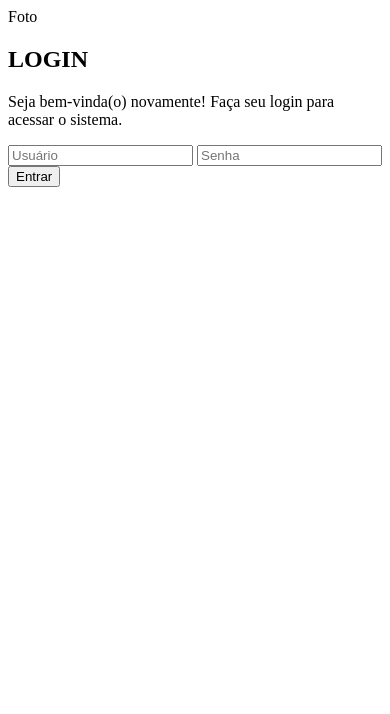
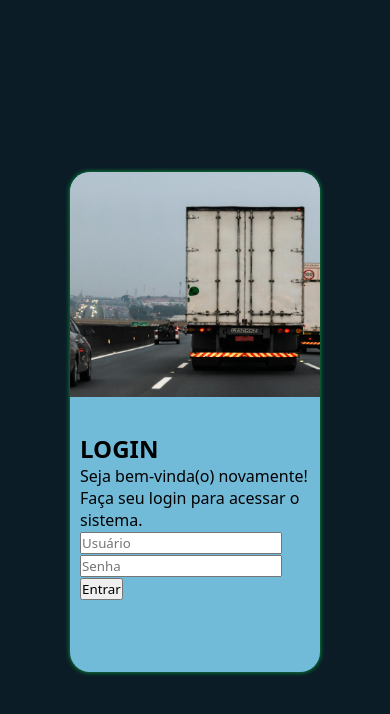
Before and after one commit to Mixas75/Projeto-Login, a plain HTML site: page index.html in a window 390 px wide. Drawn offline with Linux system fonts and the light colour scheme.

Commit message:
Inicio do Mobile First

```diff
--- a/estilos/style.css
+++ b/estilos/style.css
@@ -1,9 +1,59 @@
 @charset "utf-8";
 
 /** Paleta de Cores
-#0B1C26
-#79B4D9
-#71BBD9
-#C9E7F2
-#0DA643
+#0B1C26 #0D0D0D
+#79B4D9 #F21905
+#71BBD9 #F2C572
+#C9E7F2 #014011
+#0DA643 #AAB7BF
 */
+:root {
+  --cor1: #0B1C26;
+  --cor2: #79b4d9;
+  --cor3: #71bbd9;
+  --cor4: #c9e7f2;
+  --cor5: #0da643;
+}
+* {
+  margin: 0;
+  padding: 0;
+  box-sizing: border-box;
+  font-family: system-ui, -apple-system, BlinkMacSystemFont, "Segoe UI", Roboto,
+    Oxygen, Ubuntu, Cantarell, "Open Sans", "Helvetica Neue", sans-serif;
+}
+html,
+body {
+  height: 100%;
+  width: 100%;
+  background-color: var(--cor1);
+}
+main {
+  height: 100%;
+  width: 100%;
+  position: relative;
+}
+section#login {
+  display: block;
+  background-color: var(--cor3);
+  width: 250px;
+  height: 500px;
+  border-radius: 20px;
+  position: absolute;
+  overflow: hidden;
+  top: 50%;
+  left: 50%;
+  transform: translate(-50%, -50%);
+  box-shadow: 0px 0px 5px var(--cor5);
+}
+div.foto {
+  display: block;
+  height: 250px;
+  background: url(../imagens/pexels-polizelj-5668906.jpg)
+    no-repeat;
+  background-size: 100% 90%;
+  object-fit: cover;
+}
+div.login {
+  display: block;
+  padding: 10px;
+}
--- a/index.html
+++ b/index.html
@@ -8,8 +8,8 @@
 </head>
 <body>
     <main>
-        <section>
-            <div class="foto">Foto
+        <section id="login">
+            <div class="foto"> <!--*Inserir foto-->
             </div>
             <div class="login">
                 <h1>LOGIN</h1>
```
Also changed, not shown: imagens/pexels-pixabay-163726.jpg (added), imagens/pexels-polizelj-5668906.jpg (added).
